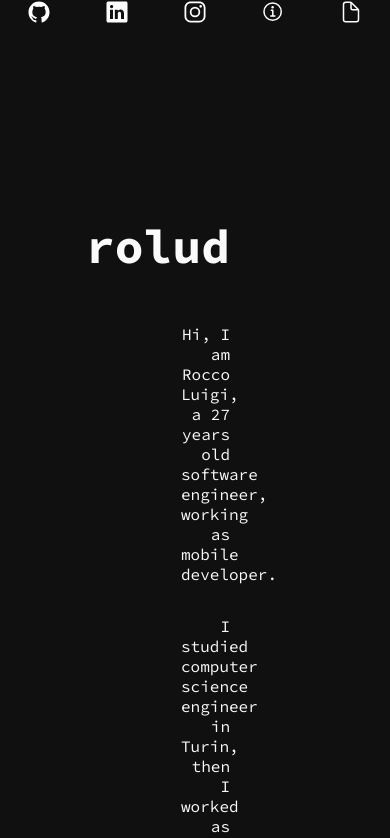
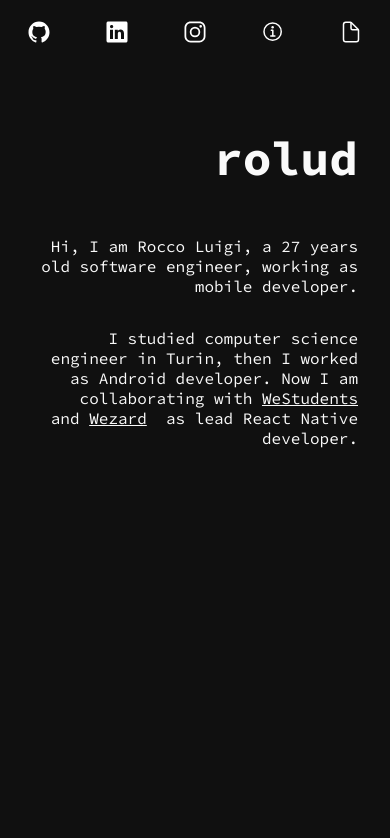
Before and after one commit to rolud/rolud-eu, a React (Create React App) app: page /about in a window 390 px wide. Shown: the top 838 px of the page. Built offline with nearby package versions, Linux system fonts and the light colour scheme; a web font is replaced by a local one.

Commit message:
feat: responsive aboutme and 404

```diff
--- a/src/App.jsx
+++ b/src/App.jsx
@@ -31,7 +31,6 @@ const PageWrapper = styled.div`
 
     @media ${device.mobileL.max} {
         flex-direction: column;
-        height: unset;
         width: 100vw;
     }
 `
--- a/src/components/icon/components/svg-icons/file.jsx
+++ b/src/components/icon/components/svg-icons/file.jsx
@@ -4,7 +4,7 @@ import PropTypes from 'prop-types'
 function File({ fill, style, ...props }) {
     return (
         <div style={style} {...props}>
-            <svg viewBox="0 0 512 512" {...props}>
+            <svg viewBox="0 0 512 512" height="2rem" width="2rem" {...props}>
                 <title>{'File'}</title>
                 <path
                     d="M416 221.25V416a48 48 0 0 1-48 48H144a48 48 0 0 1-48-48V96a48 48 0 0 1 48-48h98.75a32 32 0 0 1 22.62 9.37l141.26 141.26a32 32 0 0 1 9.37 22.62z"
--- a/src/components/icon/components/svg-icons/github.jsx
+++ b/src/components/icon/components/svg-icons/github.jsx
@@ -4,7 +4,7 @@ import PropTypes from 'prop-types'
 function GitHub({ fill, style, ...props }) {
     return (
         <div style={style} {...props}>
-            <svg viewBox="0 0 512 512" {...props}>
+            <svg viewBox="0 0 512 512" height="2rem" width="2rem" {...props}>
                 <title>{'Logo Github'}</title>
                 <path
                     fill={fill || '#fff'}
--- a/src/components/icon/components/svg-icons/info.jsx
+++ b/src/components/icon/components/svg-icons/info.jsx
@@ -4,7 +4,7 @@ import PropTypes from 'prop-types'
 function Info({ fill, style, ...props }) {
     return (
         <div style={style} {...props}>
-            <svg viewBox="0 0 512 512" {...props}>
+            <svg viewBox="0 0 512 512" height="2rem" width="2rem" {...props}>
                 <title>{'Information Circle'}</title>
                 <path
                     d="M248 64C146.39 64 64 146.39 64 248s82.39 184 184 184 184-82.39 184-184S349.61 64 248 64z"
--- a/src/components/icon/components/svg-icons/instagram.jsx
+++ b/src/components/icon/components/svg-icons/instagram.jsx
@@ -4,7 +4,7 @@ import PropTypes from 'prop-types'
 function Instagram({ fill, style, ...props }) {
     return (
         <div style={style} {...props}>
-            <svg viewBox="0 0 512 512" {...props}>
+            <svg viewBox="0 0 512 512" height="2rem" width="2rem" {...props}>
                 <title>{'Logo Instagram'}</title>
                 <path
                     fill={fill || '#fff'}
--- a/src/components/icon/components/svg-icons/linkedin.jsx
+++ b/src/components/icon/components/svg-icons/linkedin.jsx
@@ -4,7 +4,7 @@ import PropTypes from 'prop-types'
 function Linkedin({ fill, style, ...props }) {
     return (
         <div style={style} {...props}>
-            <svg viewBox="0 0 512 512" {...props}>
+            <svg viewBox="0 0 512 512" height="2rem" width="2rem" {...props}>
                 <title>{'Logo Linkedin'}</title>
                 <path
                     fill={fill || '#fff'}
--- a/src/components/navbar/styled-components.js
+++ b/src/components/navbar/styled-components.js
@@ -27,14 +27,13 @@ export const NavBackground = styled.div`
 export const NavContent = styled.div`
     display: flex;
     flex-direction: column;
-    margin: 2rem 2rem 0 2rem;
+    margin-left: 2rem;
 
     @media ${device.mobileL.max} {
         flex-direction: row;
         width: 100vw;
-        height: unset;
-        margin: unset;
         justify-content: space-around;
+        margin-left: 0;
     }
 `
 
--- a/src/pages/about/index.jsx
+++ b/src/pages/about/index.jsx
@@ -9,17 +9,20 @@ const Wrapper = styled.div`
     flex-direction: column;
     align-items: flex-end;
     padding: 10rem;
+
+    @media ${device.tablet.max} {
+        padding: 4rem;
+    }
+
+    @media ${device.mobileL.max} {
+        padding: 2rem;
+    }
 `
 
 export const Title = styled.h1`
-    color: #fafafa;
     font-size: 4rem;
 
     @media ${device.tablet.max} {
-        font-size: 5rem;
-    }
-
-    @media ${device.mobileL.max} {
         font-size: 3rem;
     }
 `
@@ -27,6 +30,9 @@ export const Title = styled.h1`
 const Content = styled.p`
     text-align: end;
     width: 70%;
+    @media ${device.mobileL.max} {
+        width: 100%;
+    }
 `
 
 const Link = styled.a`
--- a/src/pages/homepage/styled-components.js
+++ b/src/pages/homepage/styled-components.js
@@ -11,7 +11,6 @@ export const Wrapper = styled.div`
     margin-right: 12rem;
 
     @media ${device.mobileL.max} {
-        height: unset;
         width: 100vw;
         margin-right: unset;
         margin-bottom: 4rem;
--- a/src/pages/not-found/index.jsx
+++ b/src/pages/not-found/index.jsx
@@ -9,21 +9,43 @@ const Wrapper = styled.div`
     flex-direction: column;
     align-items: flex-end;
     padding: 10rem;
+
+    @media ${device.tablet.max} {
+        padding: 4rem;
+    }
+
+    @media ${device.mobileL.max} {
+        padding: 2rem;
+    }
 `
+
 const NotFoundTitle = styled.h1`
     font-size: 14rem;
     margin: 0;
     padding: 0;
+
+    @media ${device.tablet.max} {
+        font-size: 10rem;
+    }
+
+    @media ${device.mobileM.max} {
+        font-size: 6rem;
+    }
+`
+
+const Content = styled.p`
+    font-size: 1.5rem;
+    text-align: end;
+
+    @media ${device.mobileL.max} {
+        font-size: 1rem;
+    }
 `
 
 export const Title = styled.h2`
     font-size: 4rem;
 
     @media ${device.tablet.max} {
-        font-size: 5rem;
-    }
-
-    @media ${device.mobileL.max} {
         font-size: 3rem;
     }
 `
@@ -34,7 +56,7 @@ const NotFoundPage = () => {
         <Wrapper>
             <Title onClick={() => navigate('/')}>rolud</Title>
             <NotFoundTitle>404</NotFoundTitle>
-            <p style={{ fontSize: '1.4rem' }}>Ups, seems there is nothing here</p>
+            <Content>Ups, seems there is nothing here</Content>
         </Wrapper>
     )
 }
```
